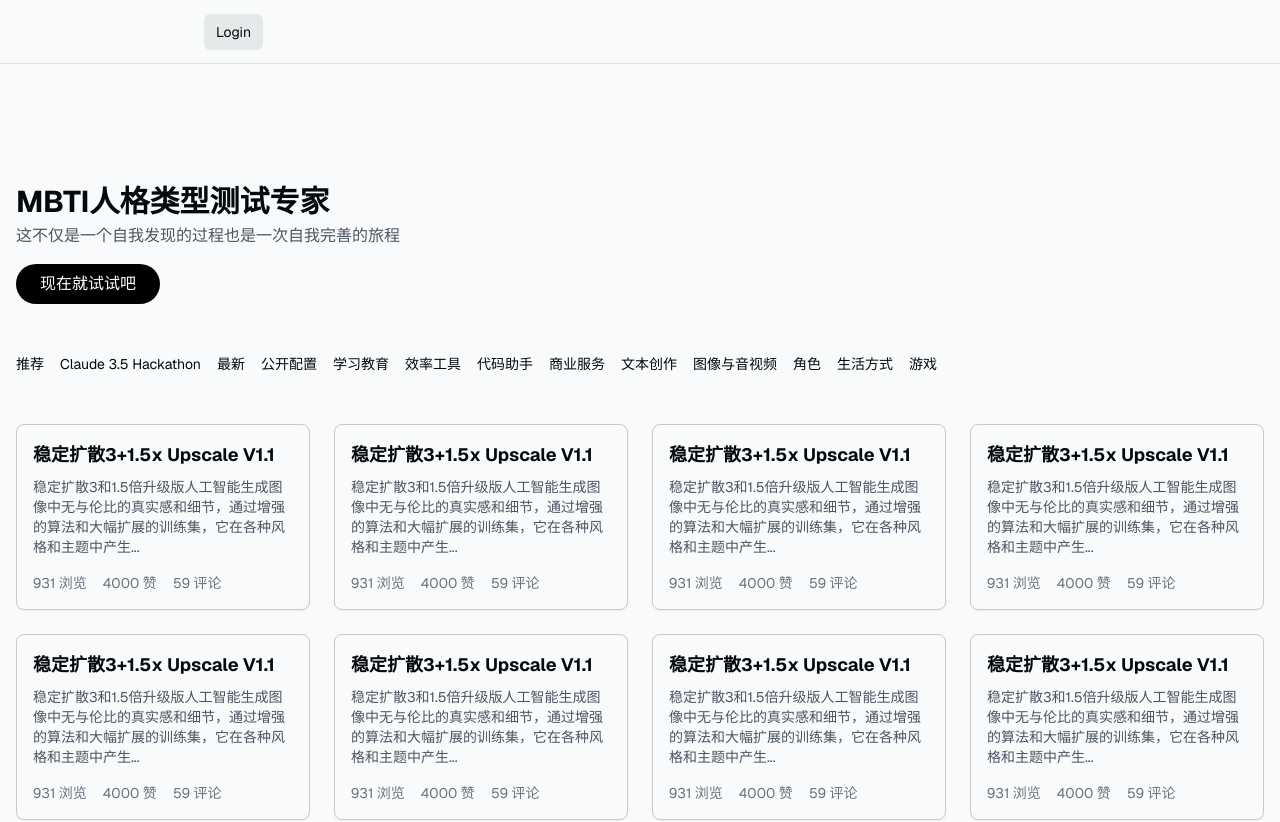
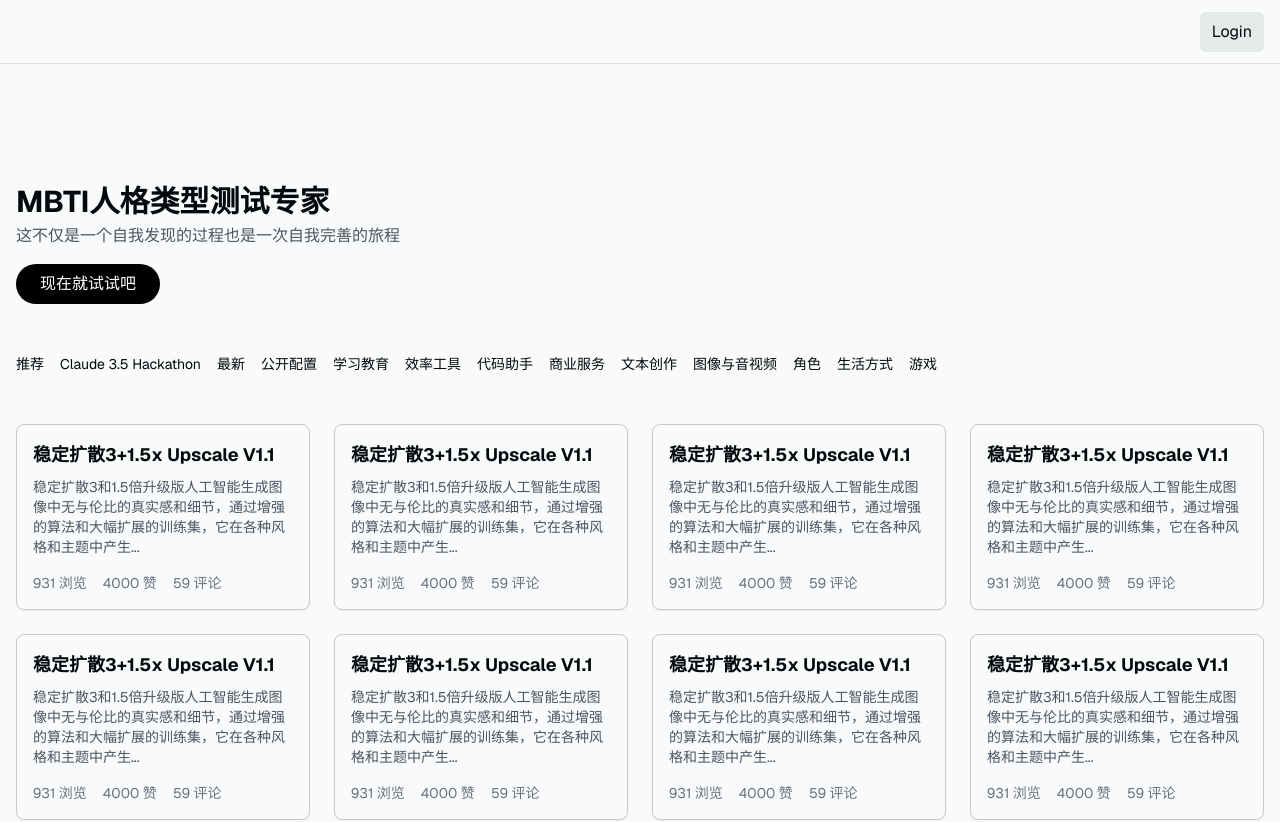
Before and after one commit to hfyydd/agent-store, a Next.js app: page / in a window 1280 px wide. Shown: the top 822 px of the page. Built offline with nearby package versions, Linux system fonts and the light colour scheme; no server answers.

Commit message:
增加 dashboard page

```diff
--- /dev/null
+++ b/app/dashboard/page.tsx
@@ -0,0 +1,8 @@
+export default function Dashboard() {
+    return (
+      <div className="flex-1 w-full flex flex-col gap-20 items-center">
+        <h1 className="text-2xl font-bold">Dashboard</h1>
+        {/* 添加 dashboard 内容 */}
+      </div>
+    )
+  }
--- a/app/login/page.tsx
+++ b/app/login/page.tsx
@@ -1,7 +1,7 @@
 import { headers } from "next/headers";
 import { createClient } from "@/utils/supabase/server";
 import { redirect } from "next/navigation";
-import LoginForm from "./LoginForm";
+import LoginForm from "@/components/LoginForm";
 
 export default function Login({
   searchParams,
@@ -24,7 +24,7 @@ export default function Login({
       return redirect("/login?message=Could not authenticate user");
     }
 
-    return redirect("/protected");
+    return redirect("/");
   };
 
   const signUp = async (formData: FormData) => {
@@ -68,7 +68,7 @@ export default function Login({
     }
 
     if (data && !data.url) {
-      return redirect("/protected");
+      return redirect("/");
     }
 
     if (data && data.url) {
@@ -96,7 +96,7 @@ export default function Login({
     }
 
     if (data && !data.url) {
-      return redirect("/protected");
+      return redirect("/");
     }
 
     if (data && data.url) {
--- a/app/page.tsx
+++ b/app/page.tsx
@@ -23,8 +23,8 @@ export default async function Index() {
 
   return (
     <div className="flex-1 w-full flex flex-col gap-20 items-center">
-      <nav className="w-full flex justify-center border-b border-b-foreground/10 h-16">
-        <div className="w-full max-w-4xl flex justify-between items-center p-3 text-sm">
+      <nav className="w-full flex justify-end border-b border-b-foreground/10 h-16">
+        <div className="container mx-auto px-4 flex justify-end items-center h-full">
           <AuthButton />
         </div>
       </nav>
--- a/components/AuthButton.tsx
+++ b/components/AuthButton.tsx
@@ -20,6 +20,12 @@ export default async function AuthButton() {
   return user ? (
     <div className="flex items-center gap-4">
       Hey, {user.email}!
+      <Link
+        href="/dashboard"
+        className="py-2 px-4 rounded-md no-underline bg-btn-background hover:bg-btn-background-hover"
+      >
+        Dashboard
+      </Link>
       <form action={signOut}>
         <button className="py-2 px-4 rounded-md no-underline bg-btn-background hover:bg-btn-background-hover">
           Logout
```
Also changed, not shown: components/DashBoardButton.tsx (added), components/LoginForm.tsx (renamed from app/login/LoginForm.tsx).
